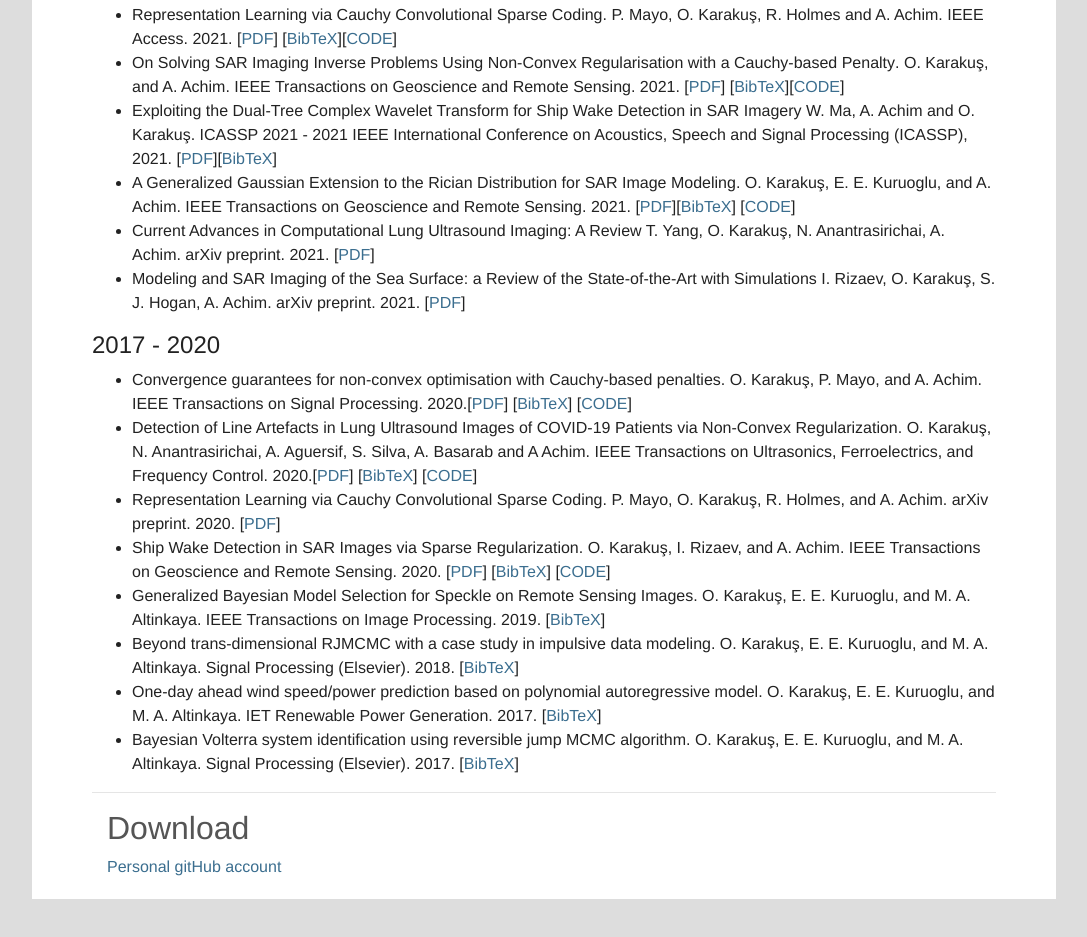
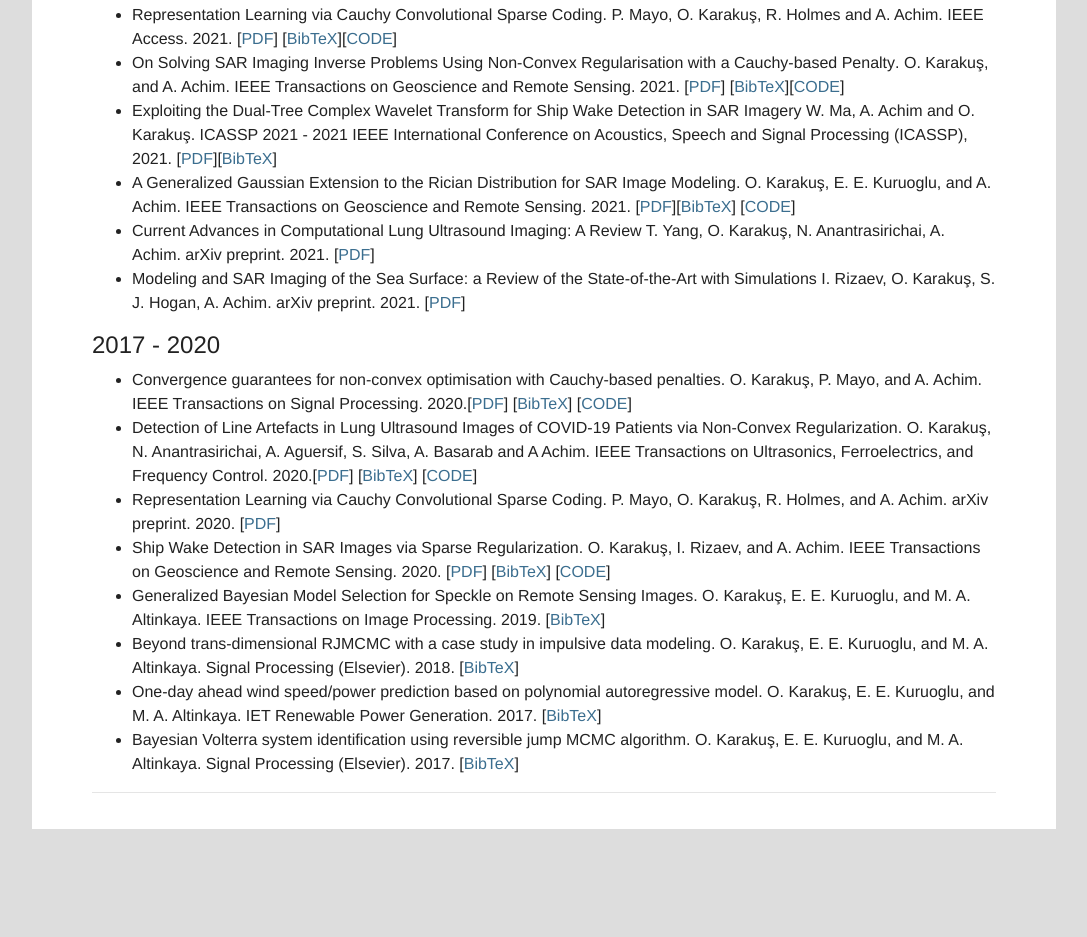
Before and after one commit to oktaykarakus/oktaykarakus.github.io, a website: page index.html in a window 1280 px wide. Shown: the part 1525-2462 px from the top of the page, without its empty margins (96-1183 px from the left). After the commit the page ends 2404 px from the top, so only its background shows below. Drawn offline with nearby package versions, Linux system fonts and the light colour scheme; some icons are missing.

Commit message:
Update index.html

```diff
--- a/index.html
+++ b/index.html
@@ -224,10 +224,10 @@
           </ul>
         </div>
       <hr />
-      <div class="container-md">
+      <!--<div class="container-md">
         <h2 id="download">Download</h2>
         <a href="https://github.com/oktaykarakus">Personal gitHub account</a>
-      </div>
+      </div>-->
     </div>
   </div>
 </body>
```
